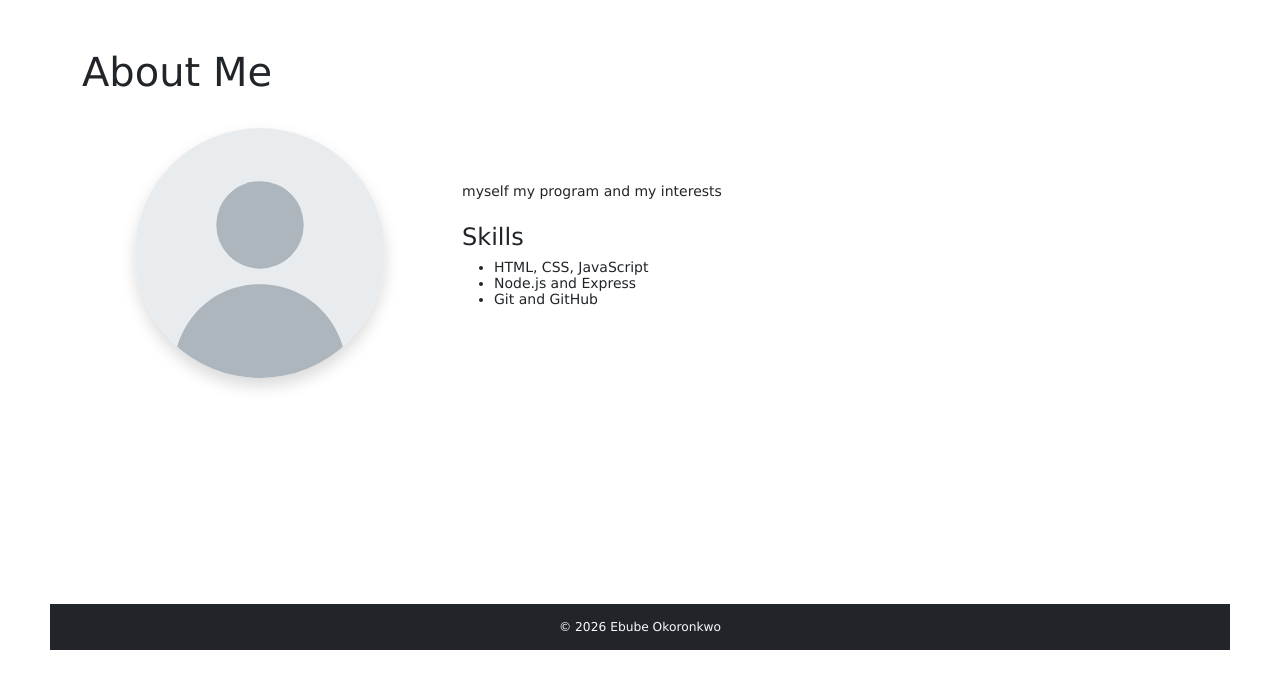
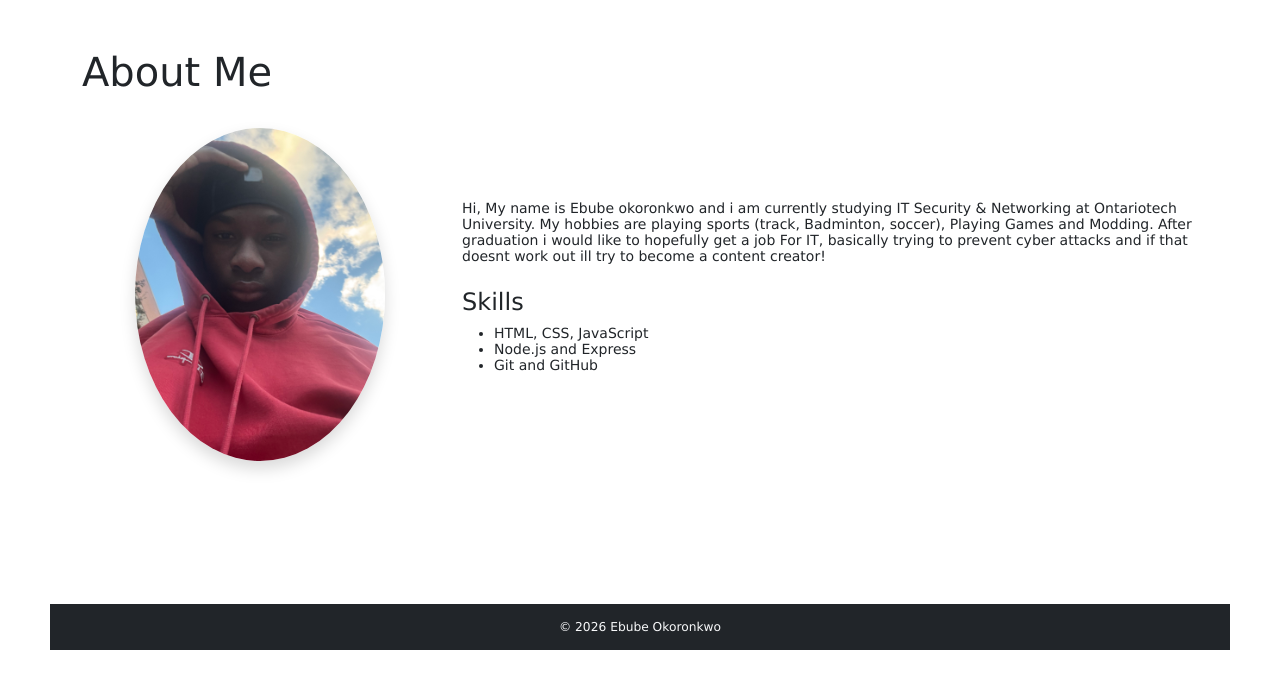
Before and after one commit to Ebube792/assignment-2, a Node server app: page /about in a window 1280 px wide. Shown: the part 100-800 px from the top of the page. Run offline with Node 20, Linux system fonts and the light colour scheme.

Commit message:
adding final touches

```diff
--- a/views/about.ejs
+++ b/views/about.ejs
@@ -3,10 +3,10 @@
 <div class="row align-items-center g-4 mt-1">
   <!-- Image is served from public/images, so the path starts at /images (no "public") -->
   <div class="col-md-4 text-center">
-    <img src="/images/profile.svg" alt="Photo of Ebube Okoronkwo" class="img-fluid rounded-circle shadow" style="max-width: 250px;">
+    <img src="/images/me.jpeg" alt="Photo of Ebube Okoronkwo" class="img-fluid rounded-circle shadow" style="max-width: 250px;">
   </div>
   <div class="col-md-8">
-    <p>myself my program and my interests</p>
+    <p>Hi, My name is Ebube okoronkwo and i am currently studying IT Security & Networking at Ontariotech University. My hobbies are playing sports (track, Badminton, soccer), Playing Games and Modding. After graduation i would like to hopefully get a job For IT, basically trying to prevent cyber attacks and if that doesnt work out ill try to become a content creator!</p>
     <h2 class="h4 mt-4">Skills</h2>
     <ul>
       <li>HTML, CSS, JavaScript</li>
@@ -16,4 +16,3 @@
   </div>
 </div>
 <%- include('partials/footer') %>
-<!--make sure to put photo of yourself in public/images (also put stuff in the description)-->
--- a/views/index.ejs
+++ b/views/index.ejs
@@ -1,7 +1,7 @@
 <%- include('partials/header') %>
 <div class="text-center py-5">
   <h1 class="display-4">Hi, I'm Ebube Okoronkwo</h1>
-  <p class="lead">Hi im Ebube okoronkwo and im in INFR 3 </p>
+  <p class="lead">IT student building things for the web. </p>
   <a href="/projects" class="btn btn-primary btn-lg"><i class="fa-solid fa-folder-open"></i> Welcome to my world</a>
 </div>
 <%- include('partials/footer') %>
```
Also changed, not shown: public/images/me.jpeg (added).
